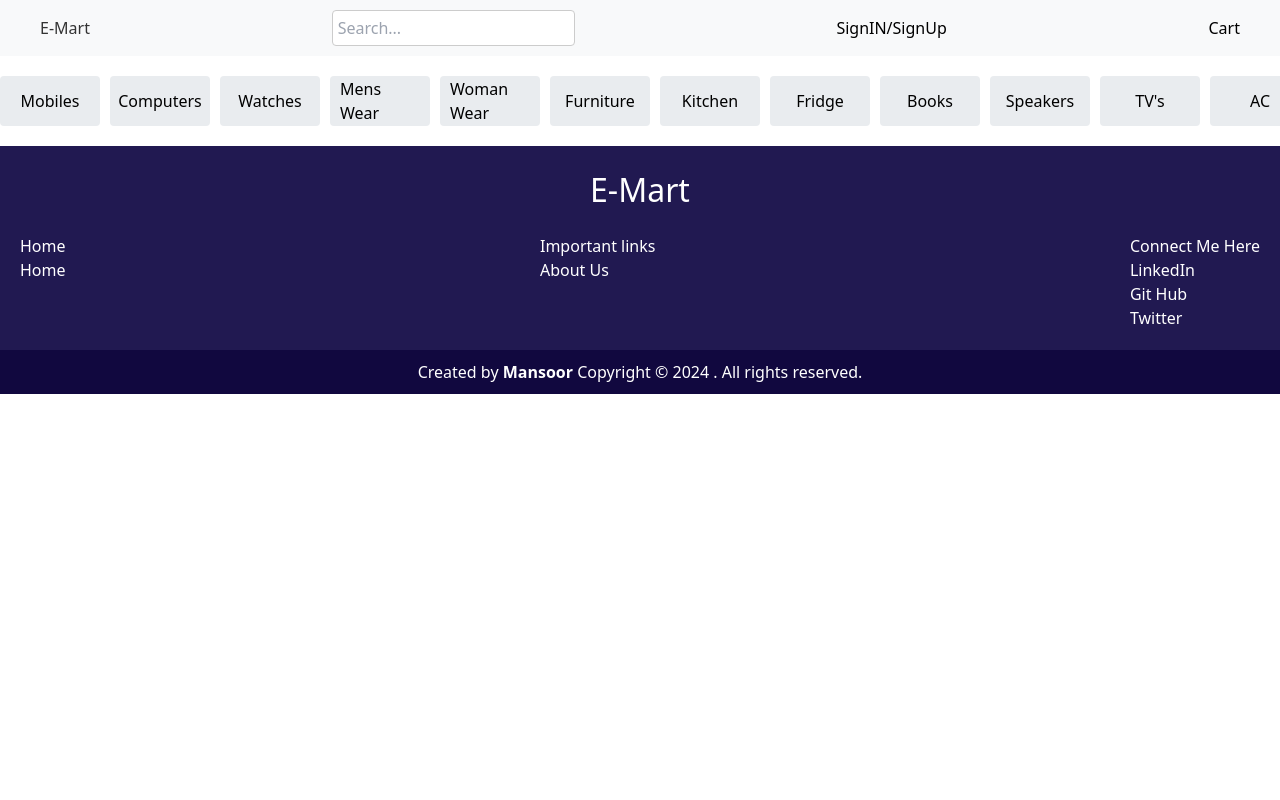
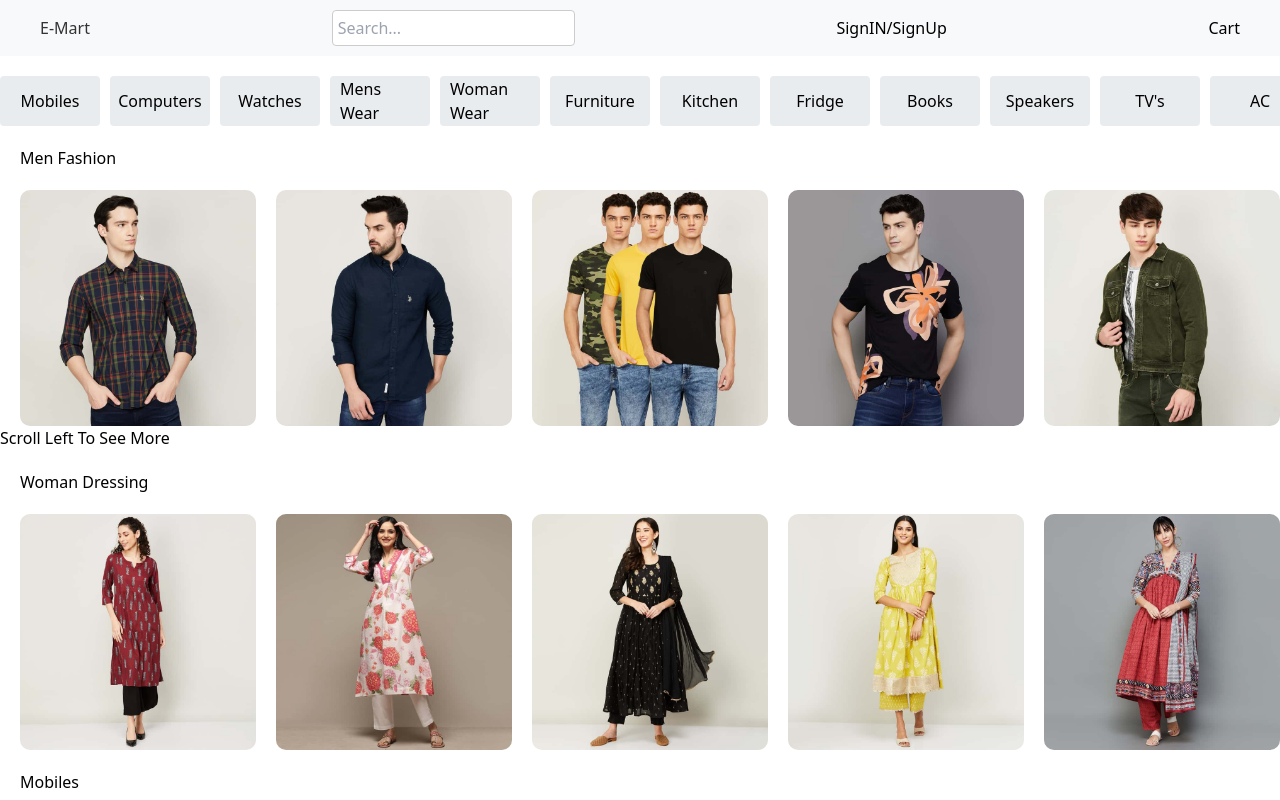
Before and after one commit to Mansoor-P/E-Commerce-Website, a React (Vite) app: page / in a window 1280 px wide. Shown: the top 800 px of the page. Built offline with nearby package versions, Linux system fonts and the light colour scheme.

Commit message:
all fashion dresses and products are listed in landing page

```diff
--- a/src/stores/pages/LandingPage.jsx
+++ b/src/stores/pages/LandingPage.jsx
@@ -2,12 +2,14 @@ import React from "react";
 import Navbar from "../components/Navbar/Navbar";
 import ProductLinks from "../components/Navbar/ProductLinks";
 import Footer from "../components/Footer/Footer";
+import Products from "../components/Products/Products";
 
 const LandingPage = () => {
   return (
     <>
       <Navbar />
       <ProductLinks />
+      <Products/>
       <Footer />
     </>
   );
```
